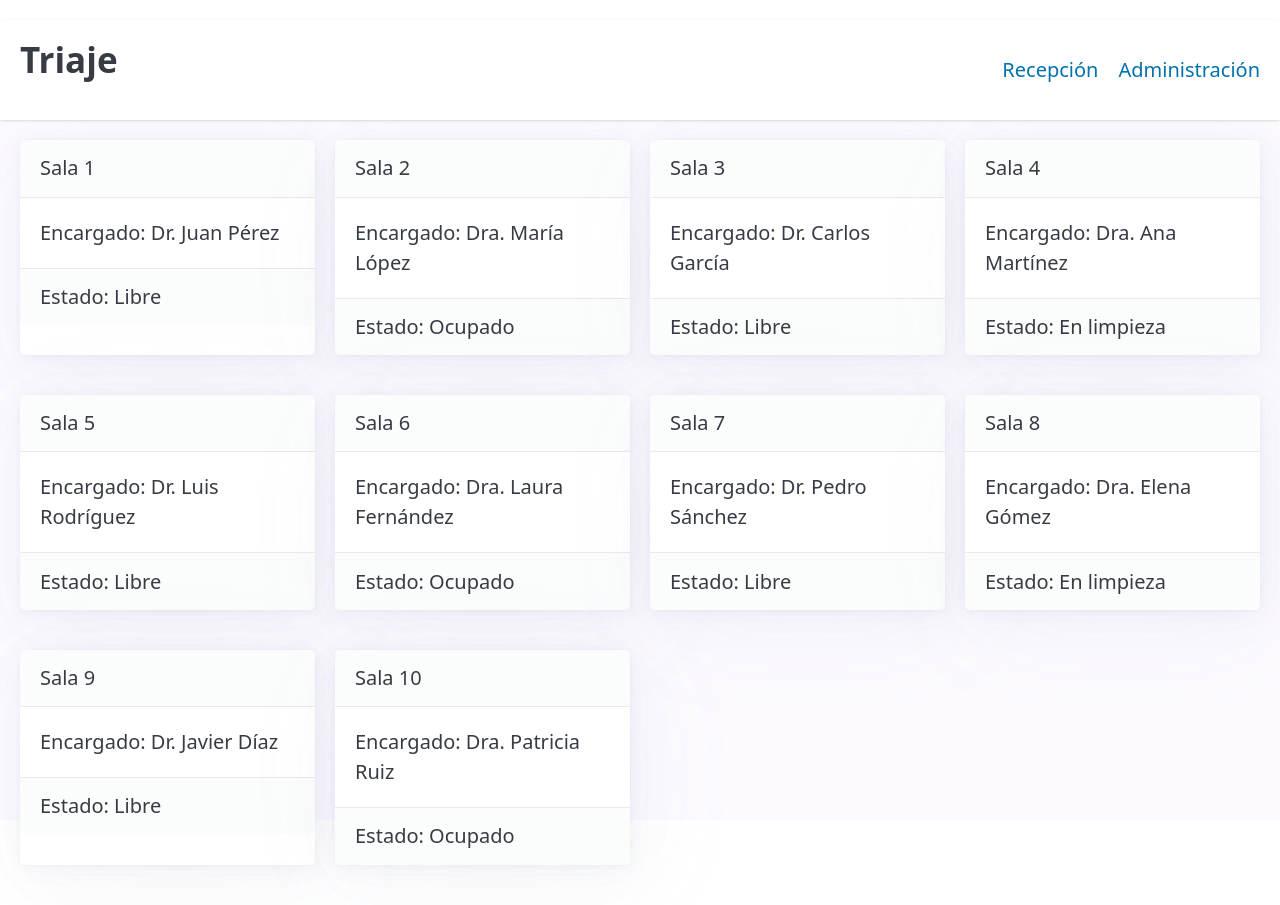
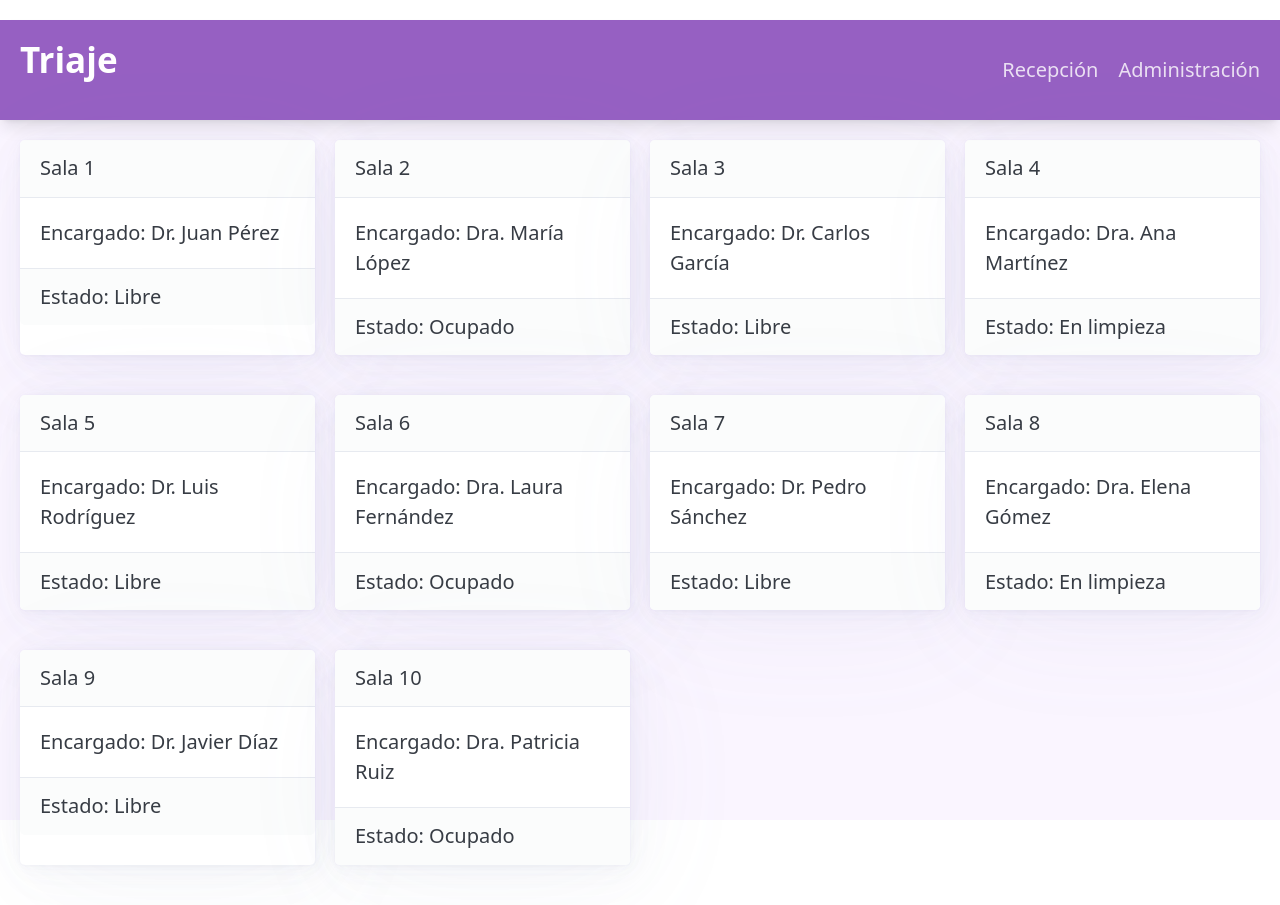
Before and after one commit to danielparrillas/igf-triage-hospitales-tiempo-real, a React (Vite) app in the folder client/: page / in a window 1280 px wide. Built offline with nearby package versions, Linux system fonts and the light colour scheme; no server answers.

Commit message:
feat: :lipstick: usar tonalidades moradas

```diff
--- /dev/null
+++ b/client/src/layouts/main-layout.tsx
@@ -0,0 +1,34 @@
+import { Link } from 'react-router-dom'
+
+interface Props {
+  children: React.ReactNode
+}
+
+export function MainLayout({ children }: Props) {
+  return (
+    <div className="bg-purple-50 h-screen">
+      <nav className="bg-purple-800/70 px-4 shadow-lg sticky top-0">
+        <ul>
+          <li>
+            <Link to={'/'}>
+              <h2 className="text-white">Triaje</h2>
+            </Link>
+          </li>
+        </ul>
+        <ul>
+          <li>
+            <Link to={'/recepcion'} className="text-white/80 hover:text-white">
+              Recepción
+            </Link>
+          </li>
+          <li>
+            <a href="#" className="text-white/80 hover:text-white">
+              Administración
+            </a>
+          </li>
+        </ul>
+      </nav>
+      {children}
+    </div>
+  )
+}
--- a/client/src/pages/home/home-page.tsx
+++ b/client/src/pages/home/home-page.tsx
@@ -1,4 +1,4 @@
-import { Link } from 'react-router-dom'
+import { MainLayout } from '../../layouts/main-layout'
 
 const salas = [
   {
@@ -71,25 +71,8 @@ export default function HomePage() {
   // }, [navigate])
 
   return (
-    <main className="bg-purple-50/50 h-screen">
-      <nav className="px-4 shadow bg-white sticky top-0">
-        <ul>
-          <li>
-            <Link to={'/'}>
-              <h2>Triaje</h2>
-            </Link>
-          </li>
-        </ul>
-        <ul>
-          <li>
-            <Link to={'/recepcion'}>Recepción</Link>
-          </li>
-          <li>
-            <a href="#">Administración</a>
-          </li>
-        </ul>
-      </nav>
-      <section className="p-4 gap-4 grid sm:grid-cols-2 md:grid-cols-3 lg:grid-cols-4">
+    <MainLayout>
+      <main className="p-4 gap-4 grid sm:grid-cols-2 md:grid-cols-3 lg:grid-cols-4">
         {salas.map((sala) => (
           <article key={sala.id}>
             <header>{sala.nombre}</header>
@@ -97,7 +80,7 @@ export default function HomePage() {
             <footer>Estado: {sala.estado}</footer>
           </article>
         ))}
-      </section>
-    </main>
+      </main>
+    </MainLayout>
   )
 }
--- a/client/src/pages/recepcion/recepcion-page.tsx
+++ b/client/src/pages/recepcion/recepcion-page.tsx
@@ -5,7 +5,7 @@ import { getIngresos } from '../../services/ingresoService'
 import { useSocket } from '../../hooks/useSocket'
 import { toast } from 'sonner'
 import UrgenciaBadge from '../../components/urgencia-badge'
-import { Link } from 'react-router-dom'
+import { MainLayout } from '../../layouts/main-layout'
 
 export default function RecepcionPage() {
   const [ingresos, setIngresos] = useState<Ingreso[]>([])
@@ -38,25 +38,8 @@ export default function RecepcionPage() {
     }
   }, [socket])
   return (
-    <main className="h-screen bg-purple-50/50">
-      <nav className="px-4 shadow bg-white sticky top-0">
-        <ul>
-          <li>
-            <Link to={'/'}>
-              <h2>Triaje</h2>
-            </Link>
-          </li>
-        </ul>
-        <ul>
-          <li>
-            <Link to={'/recepcion'}>Recepción</Link>
-          </li>
-          <li>
-            <a href="#">Administración</a>
-          </li>
-        </ul>
-      </nav>
-      <section className="p-4 bg-white rounded shadow m-4">
+    <MainLayout>
+      <main className="p-4 bg-white rounded shadow m-4">
         <header className="flex justify-between mb-4">
           <h4>Ingresos</h4>
           <IngresoDialogNewForm />
@@ -88,7 +71,7 @@ export default function RecepcionPage() {
               ))}
           </tbody>
         </table>
-      </section>
-    </main>
+      </main>
+    </MainLayout>
   )
 }
```
